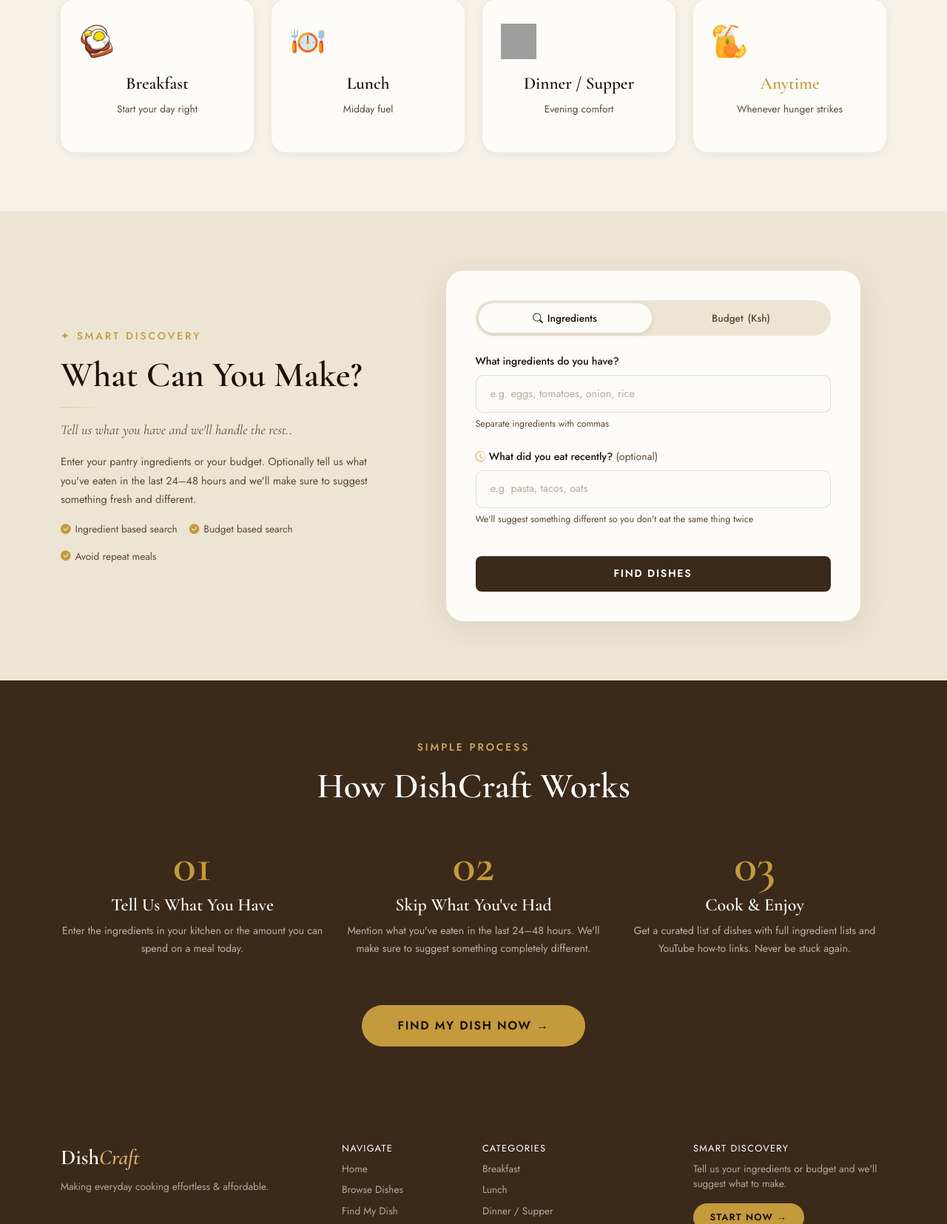
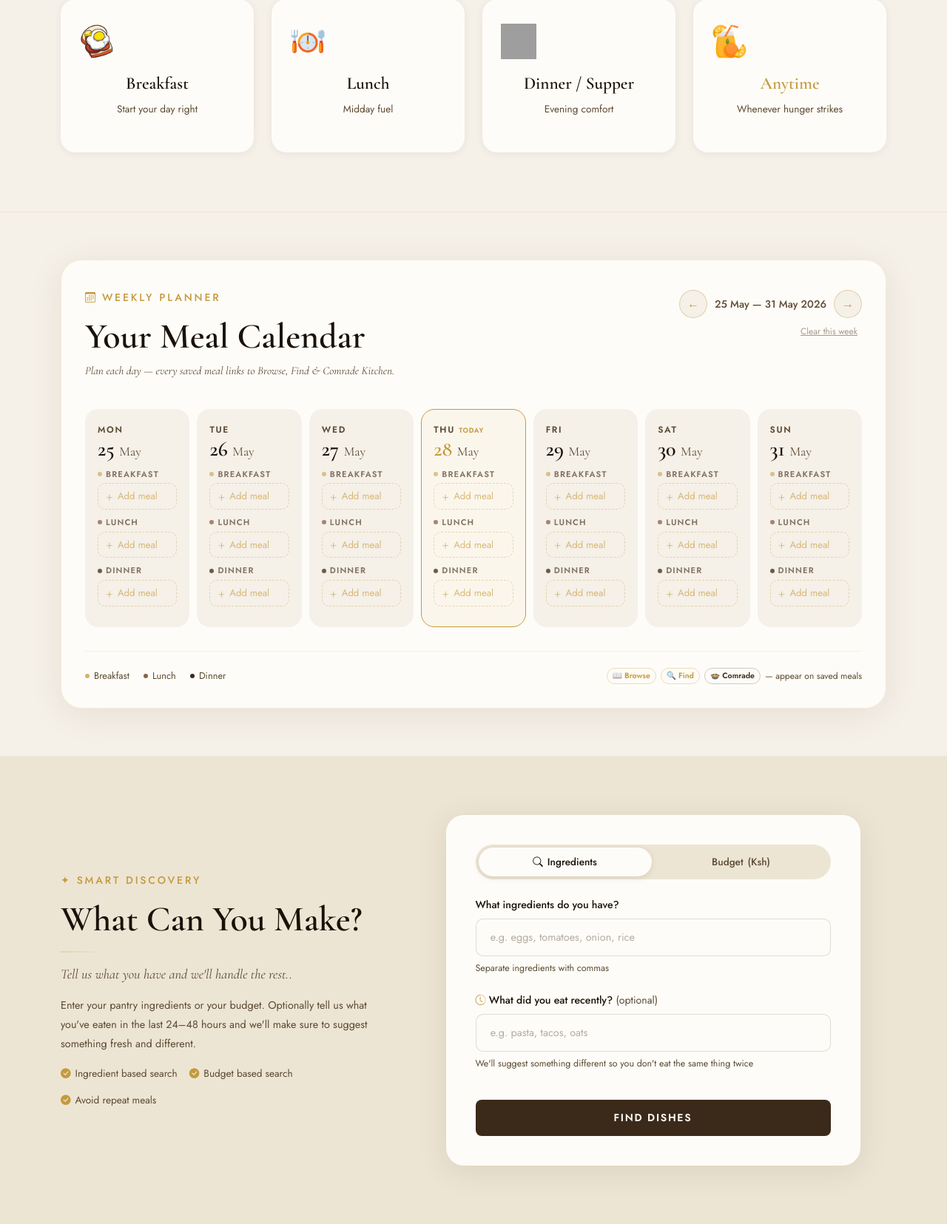
Before and after one commit to KAGWIRIA0/App_Til_Madforslag, a Django app: page / in a window 1280 px wide. Shown: the part 1147-2802 px from the top of the page at 74% size. Run offline with Django 5.2, Linux system fonts and the light colour scheme; data that the repository does not hold is empty; some web fonts are replaced; grey boxes are pictures that could not be loaded.

Commit message:
Added A meal planner for each day i.e breakfast, lunch and dinner all linked to browse dishes, find dishes and low cost meals

```diff
--- a/core/templates/core/home.html
+++ b/core/templates/core/home.html
@@ -252,7 +252,9 @@
   </div>
 </section>
 
-<!-- ═══ SMART DISCOVERY ═══ -->
+{% include 'core/meal_planner.html' %}
+
+<!-- SMART DISCOVERY -->
 <section class="discovery-section">
   <div class="container">
     <div class="row align-items-center g-5">
@@ -331,7 +333,7 @@
   </div>
 </section>
 
-<!-- ═══ FEATURED DISHES ═══ -->
+<!-- FEATURED DISHES -->
 {% if breakfast.main or breakfast.drink or breakfast.side %}
 <section class="featured-section">
   <div class="container">
@@ -385,7 +387,7 @@
 </section>
 {% endif %}
 
-<!-- ═══ HOW IT WORKS ═══ -->
+<!-- HOW IT WORKS -->
 <section class="how-section">
   <div class="container">
     <div class="text-center mb-5">
--- /dev/null
+++ b/core/templates/core/meal_planner.html
@@ -0,0 +1,571 @@
+{% load static %}
+
+
+<style>
+  /* Outer box */
+  .planner-section {
+    padding: 4rem 0;
+    border-top: 1px solid rgba(196,154,60,.15);
+    background: var(--cream);
+  }
+  .planner-box {
+    background: var(--white);
+    border-radius: 28px;
+    border: 1.5px solid rgba(196,154,60,.18);
+    box-shadow: 0 8px 48px rgba(59,42,26,.08);
+    padding: 2.5rem 2rem 2rem;
+  }
+
+  /* Week nav */
+  .mp-week-btn {
+    background: var(--cream);
+    border: 1.5px solid rgba(196,154,60,.4);
+    color: var(--gold);
+    width: 38px; height: 38px;
+    border-radius: 50%; font-size: 1rem; cursor: pointer;
+    display: flex; align-items: center; justify-content: center;
+    transition: all .2s;
+  }
+  .mp-week-btn:hover { background: var(--gold); color: var(--white); }
+
+  /* Grid */
+  .mp-grid {
+    display: grid;
+    grid-template-columns: repeat(7, 1fr);
+    gap: 10px;
+    overflow-x: auto;
+    padding-bottom: .4rem;
+  }
+  @media (max-width: 960px) { .mp-grid { grid-template-columns: repeat(4, minmax(148px,1fr)); } }
+  @media (max-width: 540px) { .mp-grid { grid-template-columns: repeat(2, minmax(148px,1fr)); } }
+
+  /* Day card */
+  .mp-day {
+    background: var(--cream);
+    border-radius: 18px;
+    padding: 1.1rem 1rem;
+    border: 1.5px solid transparent;
+    min-width: 130px;
+    transition: border-color .2s;
+  }
+  .mp-day.is-today {
+    border-color: var(--gold);
+    background: rgba(196,154,60,.06);
+  }
+  .mp-day-name {
+    font-family: 'Jost', sans-serif;
+    font-size: .75rem; font-weight: 700;
+    letter-spacing: .14em; text-transform: uppercase;
+    color: var(--text-mid);
+  }
+  .mp-day-date {
+    font-family: 'Cormorant Garamond', serif;
+    font-size: 1.75rem; font-weight: 700;
+    color: var(--text-dark); line-height: 1;
+    margin: 3px 0 12px;
+  }
+  .mp-day.is-today .mp-day-date { color: var(--gold); }
+
+  /* Slot */
+  .mp-slot { margin-bottom: 9px; }
+  .mp-slot-label {
+    font-family: 'Jost', sans-serif;
+    font-size: .7rem; font-weight: 700;
+    letter-spacing: .1em; text-transform: uppercase;
+    color: var(--text-mid); opacity: .75;
+    display: flex; align-items: center; gap: 5px;
+    margin-bottom: 4px;
+  }
+  .mp-dot { width: 6px; height: 6px; border-radius: 50%; flex-shrink: 0; }
+
+  /* Add button */
+  .mp-add-btn {
+    width: 100%;
+    border: 1.5px dashed rgba(196,154,60,.35);
+    background: transparent; border-radius: 10px;
+    padding: 7px 10px;
+    font-family: 'Jost', sans-serif; font-size: .82rem;
+    color: rgba(196,154,60,.65); cursor: pointer;
+    text-align: left; display: flex; align-items: center; gap: 6px;
+    transition: all .2s;
+  }
+  .mp-add-btn:hover { border-color: var(--gold); color: var(--gold); background: rgba(196,154,60,.04); }
+
+  /* Meal chip */
+  .mp-chip {
+    width: 100%; background: var(--white);
+    border: 1.5px solid rgba(196,154,60,.22);
+    border-radius: 11px; padding: 7px 9px;
+    display: flex; align-items: flex-start; gap: 5px;
+    cursor: pointer; transition: all .2s;
+    position: relative;
+  }
+  .mp-chip:hover { border-color: var(--gold); box-shadow: 0 4px 18px rgba(196,154,60,.12); }
+  .mp-chip-inner { flex: 1; min-width: 0; }
+  .mp-chip-name {
+    font-family: 'Jost', sans-serif; font-size: .88rem; font-weight: 600;
+    color: var(--text-dark);
+    white-space: nowrap; overflow: hidden; text-overflow: ellipsis; display: block;
+  }
+  .mp-chip-links { display: flex; gap: 4px; flex-wrap: wrap; margin-top: 4px; }
+  .mp-link {
+    font-family: 'Jost', sans-serif; font-size: .66rem; font-weight: 600;
+    color: var(--gold); text-decoration: none;
+    padding: 2px 7px; border: 1px solid rgba(196,154,60,.32); border-radius: 50px;
+    display: inline-flex; align-items: center; gap: 3px;
+    transition: all .15s; white-space: nowrap;
+  }
+  .mp-link:hover { background: var(--gold); color: var(--white); border-color: var(--gold); }
+  .mp-link.comrade { color: var(--brown-dark); border-color: rgba(44,26,14,.22); }
+  .mp-link.comrade:hover { background: var(--brown-dark); color: var(--white); border-color: var(--brown-dark); }
+
+  /* Delete button */
+  .mp-del-btn {
+    background: none; border: none; cursor: pointer;
+    color: rgba(128,100,70,.3); font-size: .9rem;
+    padding: 0; transition: color .15s; flex-shrink: 0; margin-top: 1px;
+  }
+  .mp-del-btn:hover { color: #c0392b; }
+
+  /* Inline delete confirm */
+  .mp-del-confirm {
+    position: absolute; inset: 0;
+    background: rgba(255,252,248,.96);
+    border-radius: 10px;
+    display: flex; align-items: center; justify-content: center; gap: 8px;
+    z-index: 10;
+    animation: mp-fadein .15s ease;
+  }
+  @keyframes mp-fadein { from { opacity:0; } to { opacity:1; } }
+  .mp-del-confirm-msg {
+    font-family: 'Jost', sans-serif; font-size: .78rem;
+    font-weight: 600; color: var(--text-dark);
+  }
+  .mp-del-yes {
+    background: #c0392b; color: #fff; border: none;
+    border-radius: 50px; padding: 4px 12px;
+    font-family: 'Jost', sans-serif; font-size: .74rem; font-weight: 600;
+    cursor: pointer; transition: background .15s;
+  }
+  .mp-del-yes:hover { background: #a93226; }
+  .mp-del-no {
+    background: var(--cream); color: var(--text-mid);
+    border: 1px solid rgba(128,100,70,.25);
+    border-radius: 50px; padding: 4px 10px;
+    font-family: 'Jost', sans-serif; font-size: .74rem; font-weight: 600;
+    cursor: pointer;
+  }
+
+  /* ── Legend ── */
+  .mp-legend {
+    display: flex; gap: 1.2rem; flex-wrap: wrap; align-items: center;
+    margin-top: 1.6rem; padding-top: 1.4rem;
+    border-top: 1px solid rgba(196,154,60,.12);
+    font-family: 'Jost', sans-serif; font-size: .8rem; color: var(--text-mid);
+  }
+  .mp-legend-item { display: flex; align-items: center; gap: 6px; }
+
+  .mp-clear-btn {
+    font-family: 'Jost', sans-serif; font-size: .75rem;
+    background: none; border: none; cursor: pointer;
+    color: var(--text-mid); text-decoration: underline; opacity: .55;
+  }
+  .mp-clear-btn:hover { opacity: 1; }
+
+  /* MODAL */
+  #mpOverlay {
+    display: none; position: fixed; inset: 0;
+    background: rgba(26,18,9,.48); z-index: 500;
+  }
+  #mpModal {
+    display: none; position: fixed;
+    bottom: 0; left: 0; right: 0;
+    z-index: 600; padding: 1rem;
+    justify-content: center;
+  }
+  .mp-modal-box {
+    background: var(--white);
+    border-radius: 26px 26px 18px 18px;
+    padding: 2.2rem 2rem 1.8rem;
+    width: 100%; max-width: 500px;
+    box-shadow: 0 -10px 56px rgba(26,18,9,.2);
+    border: 1px solid rgba(196,154,60,.18);
+  }
+  .mp-tab {
+    font-family: 'Jost', sans-serif; font-size: .85rem; font-weight: 600;
+    padding: 7px 16px; border-radius: 50px;
+    border: 1.5px solid rgba(196,154,60,.32);
+    background: transparent; color: var(--text-mid);
+    cursor: pointer; transition: all .2s;
+  }
+  .mp-tab.active { background: var(--gold); border-color: var(--gold); color: var(--white); }
+
+  /* ── Clear-week confirm mini modal ── */
+  #mpClearConfirm {
+    display: none; position: fixed;
+    top: 50%; left: 50%; transform: translate(-50%,-50%);
+    background: var(--white); border-radius: 20px;
+    padding: 2rem 2rem 1.6rem;
+    width: 320px; max-width: 90vw;
+    box-shadow: 0 12px 60px rgba(26,18,9,.22);
+    border: 1px solid rgba(196,154,60,.18);
+    z-index: 700; text-align: center;
+  }
+</style>
+
+
+<!-- SECTION -->
+<section class="planner-section" id="mealPlanner">
+  <div class="container">
+    <div class="planner-box">
+
+      <!-- Header -->
+      <div class="d-flex justify-content-between align-items-start flex-wrap gap-3 mb-4">
+        <div>
+          <p class="section-label"><i class="bi bi-calendar3"></i> Weekly Planner</p>
+          <h2 class="section-heading" style="font-size:clamp(2rem,4.5vw,3rem);margin-top:.4rem;">Your Meal Calendar</h2>
+          <p class="section-subheading mt-1" style="font-size:.95rem;">
+            Plan each day — every saved meal links to <em>Browse</em>, <em>Find</em> &amp; <em>Comrade Kitchen</em>.
+          </p>
+        </div>
+        <div class="d-flex flex-column align-items-end gap-2">
+          <div class="d-flex align-items-center gap-2">
+            <button id="mpPrev" class="mp-week-btn" title="Previous week">&#8592;</button>
+            <span id="mpWeekLabel"
+              style="font-family:'Jost',sans-serif;font-size:.88rem;font-weight:500;
+                     color:var(--text-mid);white-space:nowrap;min-width:155px;text-align:center;"></span>
+            <button id="mpNext" class="mp-week-btn" title="Next week">&#8594;</button>
+          </div>
+          <button class="mp-clear-btn" onclick="mpAskClear()">Clear this week</button>
+        </div>
+      </div>
+
+      <!-- Calendar grid -->
+      <div class="mp-grid" id="mpGrid" role="grid" aria-label="Weekly meal planner"></div>
+
+      <!-- Legend -->
+      <div class="mp-legend">
+        <div class="mp-legend-item"><div class="mp-dot" style="background:rgba(196,154,60,.75)"></div>Breakfast</div>
+        <div class="mp-legend-item"><div class="mp-dot" style="background:#8B6347"></div>Lunch</div>
+        <div class="mp-legend-item"><div class="mp-dot" style="background:#3B2A1A"></div>Dinner</div>
+        <div style="margin-left:auto;display:flex;gap:6px;align-items:center;flex-wrap:wrap;">
+          <span class="mp-link" style="cursor:default;">📖 Browse</span>
+          <span class="mp-link" style="cursor:default;">🔍 Find</span>
+          <span class="mp-link comrade" style="cursor:default;">🍲 Comrade</span>
+          <span style="font-size:.75rem;color:var(--text-mid);">— appear on saved meals</span>
+        </div>
+      </div>
+
+    </div><!-- /.planner-box -->
+  </div>
+</section>
+
+
+<!-- MEAL ENTRY MODAL -->
+<div id="mpOverlay" onclick="mpClose()"></div>
+<div id="mpModal">
+  <div class="mp-modal-box">
+
+    <div class="d-flex justify-content-between align-items-start mb-3">
+      <div>
+        <p style="font-family:'Jost',sans-serif;font-size:.7rem;font-weight:700;
+                  letter-spacing:.14em;text-transform:uppercase;color:var(--text-mid);margin:0 0 3px;">
+          Add / Edit meal
+        </p>
+        <h3 id="mpModalDay"
+          style="font-family:'Cormorant Garamond',serif;font-size:1.55rem;
+                 font-weight:700;color:var(--text-dark);margin:0;"></h3>
+      </div>
+      <button onclick="mpClose()"
+        style="background:rgba(196,154,60,.1);border:none;width:34px;height:34px;
+               border-radius:50%;font-size:1.05rem;cursor:pointer;color:var(--text-mid);
+               display:flex;align-items:center;justify-content:center;">&#x2715;</button>
+    </div>
+
+    <div class="d-flex gap-2 mb-3 flex-wrap">
+      <button class="mp-tab" data-s="breakfast" onclick="mpSlot('breakfast')"><i class="bi bi-sunrise"></i> Breakfast</button>
+      <button class="mp-tab" data-s="lunch"     onclick="mpSlot('lunch')"><i class="bi bi-sun"></i> Lunch</button>
+      <button class="mp-tab" data-s="dinner"    onclick="mpSlot('dinner')"><i class="bi bi-moon-stars"></i> Dinner</button>
+    </div>
+
+    <input type="text" id="mpInput" class="dc-input"
+      style="font-size:1rem;"
+      placeholder="e.g. Ugali and Sukuma, Githeri, Pilau…"
+      autocomplete="off"
+      onkeydown="if(event.key==='Enter') mpSave()">
+
+    <p style="font-family:'Jost',sans-serif;font-size:.78rem;color:var(--text-mid);margin-top:.4rem;line-height:1.6;">
+      Type the meal name. The links will search by the <strong>main dish</strong> and
+      <strong>side/stew</strong> separately so they always find a match.
+    </p>
+
+    <div class="d-flex gap-2 mt-3">
+      <button onclick="mpSave()" class="btn btn-gold" style="font-size:.9rem;padding:.65rem 1.8rem;">
+        <i class="bi bi-check2"></i> Save
+      </button>
+      <button onclick="mpClose()" class="btn"
+        style="border:1.5px solid rgba(128,100,70,.3);color:var(--text-mid);
+               border-radius:50px;font-family:'Jost',sans-serif;font-size:.9rem;padding:.65rem 1.2rem;">
+        Cancel
+      </button>
+    </div>
+
+  </div>
+</div>
+
+
+<!-- CLEAR-WEEK CONFIRM -->
+<div id="mpClearConfirm">
+  <div style="font-size:2rem;margin-bottom:.6rem;">🗑️</div>
+  <h4 style="font-family:'Cormorant Garamond',serif;font-size:1.4rem;font-weight:700;
+             color:var(--text-dark);margin:0 0 .4rem;">Clear this week?</h4>
+  <p style="font-family:'Jost',sans-serif;font-size:.85rem;color:var(--text-mid);
+            margin:0 0 1.4rem;line-height:1.6;">
+    All planned meals for this week will be removed. This can't be undone.
+  </p>
+  <div style="display:flex;gap:10px;justify-content:center;">
+    <button onclick="mpClearConfirmed()"
+      style="background:#c0392b;color:#fff;border:none;border-radius:50px;
+             padding:9px 22px;font-family:'Jost',sans-serif;font-size:.88rem;
+             font-weight:600;cursor:pointer;">
+      Yes, clear it
+    </button>
+    <button onclick="mpHideClear()"
+      style="background:var(--cream);color:var(--text-mid);
+             border:1px solid rgba(128,100,70,.25);border-radius:50px;
+             padding:9px 18px;font-family:'Jost',sans-serif;font-size:.88rem;
+             font-weight:600;cursor:pointer;">
+      Cancel
+    </button>
+  </div>
+</div>
+
+
+<script>
+(function () {
+  /* Storage key */
+  const SK = 'dishcraft_mp_v4';
+
+  /* Django URLs (resolved server-side) */
+  const U_BROWSE  = "{% url 'browse' %}";
+  const U_FIND    = "{% url 'find_dishes' %}";
+  const U_COMRADE = "{% url 'comrade_kitchen' %}";
+
+  /* Config */
+  const DAYS  = ['Mon','Tue','Wed','Thu','Fri','Sat','Sun'];
+  const SLOTS = ['breakfast','lunch','dinner'];
+  const SLOT_LABEL = {breakfast:'Breakfast', lunch:'Lunch', dinner:'Dinner'};
+  const DOT_COLOR  = {
+    breakfast:'rgba(196,154,60,.75)',
+    lunch:'#8B6347',
+    dinner:'#3B2A1A'
+  };
+
+  /* State */
+  let weekOffset = 0, activeDay = null, activeSlot = 'breakfast';
+
+  /* Storage helpers */
+  const load = () => { try { return JSON.parse(localStorage.getItem(SK)||'{}'); } catch(e){ return {}; } };
+  const persist = d => { try { localStorage.setItem(SK, JSON.stringify(d)); } catch(e){} };
+  const getMeal = (d,ds,s) => (d[ds]||{})[s]||'';
+  const setMeal = (d,ds,s,v) => { if(!d[ds])d[ds]={}; d[ds][s]=v; persist(d); };
+  const delMeal = (d,ds,s) => {
+    if(d[ds]){ delete d[ds][s]; if(!Object.keys(d[ds]).length) delete d[ds]; }
+    persist(d);
+  };
+
+  /* Date helpers */
+  const toISO  = dt => dt.toISOString().slice(0,10);
+  const isToday = ds => toISO(new Date())===ds;
+  const getMonday = off => {
+    const n=new Date(), day=n.getDay()||7, m=new Date(n);
+    m.setDate(n.getDate()-(day-1)+off*7); m.setHours(0,0,0,0); return m;
+  };
+  const fmtRange = m => {
+    const e=new Date(m); e.setDate(m.getDate()+6);
+    const o={day:'numeric',month:'short'};
+    return m.toLocaleDateString('en-GB',o)+' — '+e.toLocaleDateString('en-GB',{...o,year:'numeric'});
+  };
+
+  const SEPARATORS = /\s+and\s+|\s*&\s*|\s+with\s+|\s+plus\s+|\s*,\s*/i;
+
+  function parseParts(name) {
+    return name.split(SEPARATORS).map(p=>p.trim()).filter(Boolean);
+  }
+
+  function browseUrl(name) {
+    const parts = parseParts(name);
+    /* Browse view takes a single ?q= — use all parts joined by space so
+       the ILIKE search picks up dishes whose name contains any of them. */
+    const q = parts.join(' ');
+    return U_BROWSE + '?q=' + encodeURIComponent(q);
+  }
+
+  function findUrl(name) {
+    /* find_dishes splits ?ingredients by comma and scores each dish.
+       Passing each parsed word as a separate ingredient gives the best match. */
+    const parts = parseParts(name);
+    return U_FIND + '?ingredients=' + encodeURIComponent(parts.join(','))
+         + '&query_type=ingredients';
+  }
+
+  function comradeUrl(name) {
+    const parts = parseParts(name);
+    return U_COMRADE + '?ingredients=' + encodeURIComponent(parts.join(','))
+         + '&mode=ingredients';
+  }
+
+  /* Render grid */
+  function render() {
+    document.getElementById('mpWeekLabel').textContent = fmtRange(getMonday(weekOffset));
+    const data = load();
+    const grid = document.getElementById('mpGrid');
+    grid.innerHTML = '';
+    const mon = getMonday(weekOffset);
+
+    for (let i = 0; i < 7; i++) {
+      const dt  = new Date(mon); dt.setDate(mon.getDate()+i);
+      const ds  = toISO(dt);
+      const tod = isToday(ds);
+
+      const card = document.createElement('div');
+      card.className = 'mp-day' + (tod ? ' is-today' : '');
+
+      card.innerHTML =
+        `<div class="mp-day-name">${DAYS[i]}` +
+        (tod ? ` <span style="color:var(--gold);font-size:.58rem;font-weight:800;letter-spacing:.08em;">TODAY</span>` : '') +
+        `</div>` +
+        `<div class="mp-day-date">${dt.getDate()} ` +
+        `<span style="font-size:1.1rem;font-weight:400;color:var(--text-mid);">`+
+        `${dt.toLocaleDateString('en-GB',{month:'short'})}</span></div>`;
+
+      SLOTS.forEach(slot => {
+        const meal = getMeal(data, ds, slot);
+        const wrap = document.createElement('div');
+        wrap.className = 'mp-slot';
+        wrap.innerHTML =
+          `<div class="mp-slot-label">` +
+          `<span class="mp-dot" style="background:${DOT_COLOR[slot]}"></span>` +
+          SLOT_LABEL[slot] + `</div>`;
+
+        if (meal) {
+          const chip = document.createElement('div');
+          chip.className = 'mp-chip';
+          chip.title = 'Click to edit';
+          chip.innerHTML =
+            `<div class="mp-chip-inner">` +
+              `<span class="mp-chip-name" title="${meal}">${meal}</span>` +
+              `<div class="mp-chip-links">` +
+                `<a href="${browseUrl(meal)}"  class="mp-link"         title="Search dish library">📖 Browse</a>` +
+                `<a href="${findUrl(meal)}"    class="mp-link"         title="Smart ingredient search">🔍 Find</a>` +
+                `<a href="${comradeUrl(meal)}" class="mp-link comrade" title="Low-cost meals">🍲 Comrade</a>` +
+              `</div>` +
+            `</div>` +
+            `<button class="mp-del-btn" title="Remove meal">&#x2715;</button>`;
+
+          /* Delete — show inline confirm */
+          chip.querySelector('.mp-del-btn').addEventListener('click', e => {
+            e.stopPropagation();
+            if (chip.querySelector('.mp-del-confirm')) return; // already open
+
+            const confirm = document.createElement('div');
+            confirm.className = 'mp-del-confirm';
+            confirm.innerHTML =
+              `<span class="mp-del-confirm-msg">Remove meal?</span>` +
+              `<button class="mp-del-yes">Yes</button>` +
+              `<button class="mp-del-no">No</button>`;
+
+            confirm.querySelector('.mp-del-yes').addEventListener('click', ev => {
+              ev.stopPropagation();
+              const d = load(); delMeal(d, ds, slot); render();
+            });
+            confirm.querySelector('.mp-del-no').addEventListener('click', ev => {
+              ev.stopPropagation();
+              confirm.remove();
+            });
+            chip.style.position = 'relative';
+            chip.appendChild(confirm);
+          });
+
+          /* Edit on chip body click */
+          chip.addEventListener('click', e => {
+            if (!e.target.closest('.mp-del-btn') &&
+                !e.target.closest('.mp-link') &&
+                !e.target.closest('.mp-del-confirm')) {
+              openModal(ds, slot, meal);
+            }
+          });
+
+          wrap.appendChild(chip);
+        } else {
+          const btn = document.createElement('button');
+          btn.className = 'mp-add-btn';
+          btn.innerHTML = '<span style="font-size:1.05rem;font-weight:300;line-height:1;">+</span> Add meal';
+          btn.onclick = () => openModal(ds, slot, '');
+          wrap.appendChild(btn);
+        }
+
+        card.appendChild(wrap);
+      });
+
+      grid.appendChild(card);
+    }
+  }
+
+  /* Modal open/close */
+  function openModal(ds, slot, existing) {
+    activeDay  = ds; activeSlot = slot;
+    const dt   = new Date(ds + 'T00:00:00');
+    document.getElementById('mpModalDay').textContent =
+      dt.toLocaleDateString('en-GB', {weekday:'long', day:'numeric', month:'long'});
+    document.querySelectorAll('.mp-tab').forEach(b => b.classList.toggle('active', b.dataset.s===slot));
+    document.getElementById('mpInput').value = existing || '';
+    document.getElementById('mpModal').style.display   = 'flex';
+    document.getElementById('mpOverlay').style.display = 'block';
+    document.body.style.overflow = 'hidden';
+    setTimeout(() => document.getElementById('mpInput').focus(), 50);
+  }
+
+  window.mpClose = () => {
+    document.getElementById('mpModal').style.display   = 'none';
+    document.getElementById('mpOverlay').style.display = 'none';
+    document.body.style.overflow = '';
+    activeDay = null;
+  };
+  window.mpSlot = s => {
+    activeSlot = s;
+    document.querySelectorAll('.mp-tab').forEach(b => b.classList.toggle('active', b.dataset.s===s));
+    document.getElementById('mpInput').focus();
+  };
+  window.mpSave = () => {
+    const name = document.getElementById('mpInput').value.trim();
+    if (!name || !activeDay) return;
+    const d = load(); setMeal(d, activeDay, activeSlot, name);
+    window.mpClose(); render();
+  };
+
+  /* ── Clear-week confirm ── */
+  window.mpAskClear = () => {
+    document.getElementById('mpClearConfirm').style.display = 'block';
+    document.getElementById('mpOverlay').style.display = 'block';
+  };
+  window.mpHideClear = () => {
+    document.getElementById('mpClearConfirm').style.display = 'none';
+    document.getElementById('mpOverlay').style.display = 'none';
+  };
+  window.mpClearConfirmed = () => {
+    const mon = getMonday(weekOffset), d = load();
+    for (let i=0;i<7;i++) {
+      const dt=new Date(mon); dt.setDate(mon.getDate()+i); delete d[toISO(dt)];
+    }
+    persist(d); window.mpHideClear(); render();
+  };
+
+  /* ── Navigation ── */
+  document.getElementById('mpPrev').addEventListener('click', () => { weekOffset--; render(); });
+  document.getElementById('mpNext').addEventListener('click', () => { weekOffset++; render(); });
+  document.addEventListener('keydown', e => { if (e.key==='Escape') { window.mpClose(); window.mpHideClear(); } });
+
+  render();
+})();
+</script>
```
